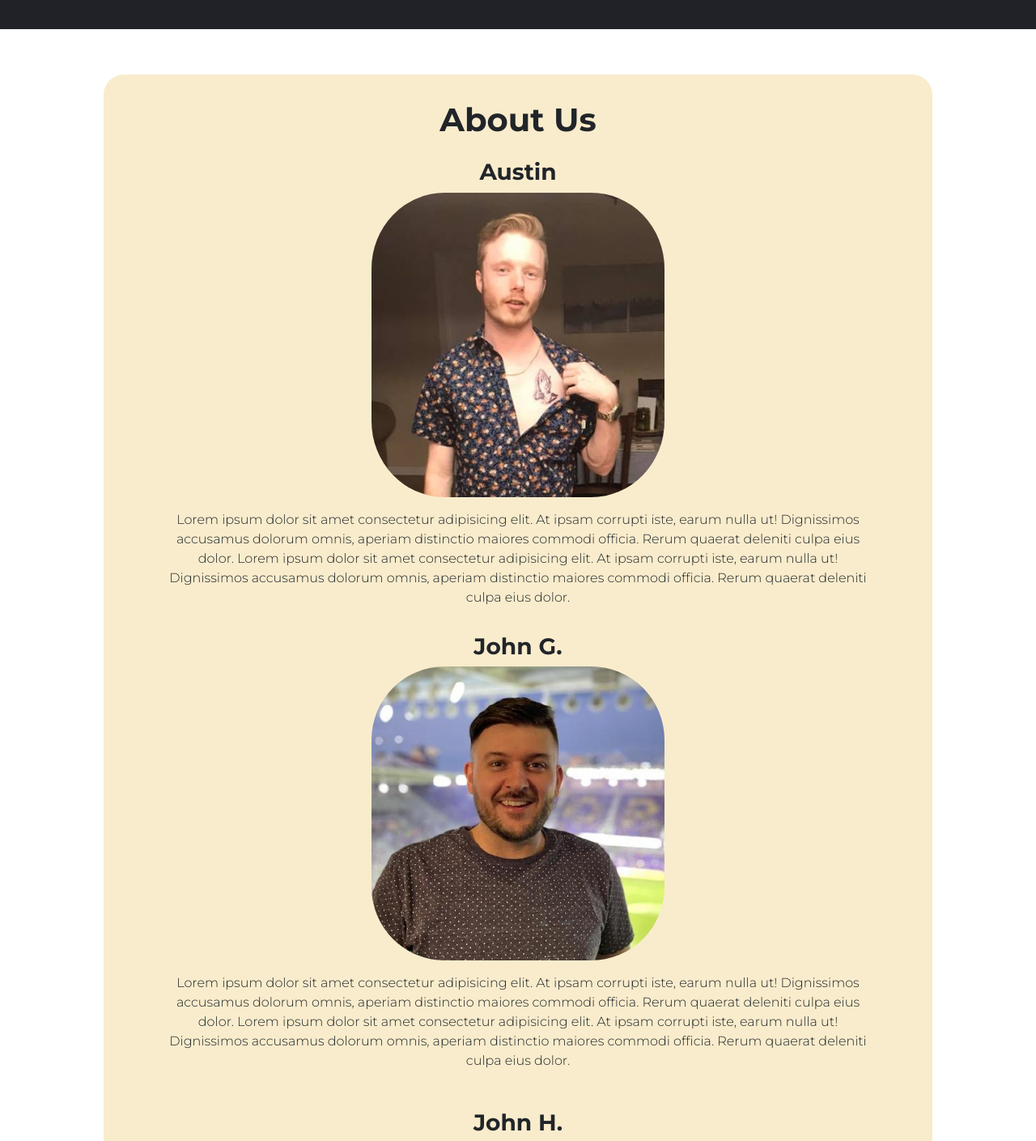
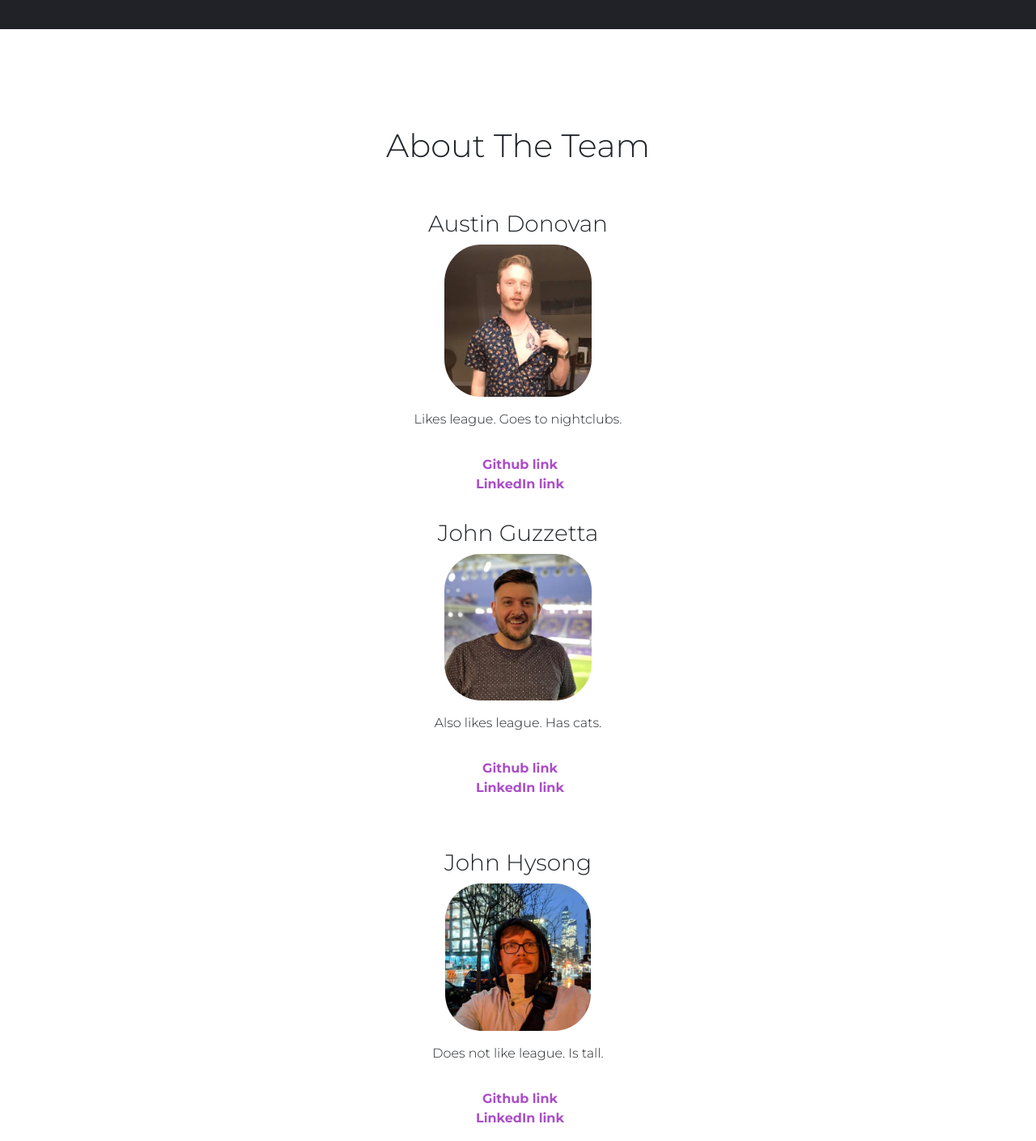
Before and after one commit to Guzzemetti/private-practice, a React (Create React App) app in the folder client/: page /about in a window 1280 px wide. Shown: the part 70-1479 px from the top of the page at 81% size. Built offline with nearby package versions, Linux system fonts and the light colour scheme.

Commit message:
about changes

```diff
--- a/client/src/components/About/About.js
+++ b/client/src/components/About/About.js
@@ -8,6 +8,7 @@ import Austin from '../../assets/about/austin.png';
 import JohnG from '../../assets/about/johnG.png';
 import JohnH from '../../assets/about/johnH.png';
 import Phillip from '../../assets/about/phillip.png';
+import { Link } from "react-router-dom";
 
 
 const About = () => {
@@ -16,31 +17,39 @@ const About = () => {
         <>
             <div className="top-level-div">
                 <div className="main-containerz">
-                    <h1 className="aboutNames">About Us</h1>
+                    <h1 className="aboutNames">About The Team</h1>
                     <div className="row">
                         <div className="col">
                             <div className="aboutMe">
                                 <div className="aboutText">
-                                    <h3 className="aboutNames">Austin</h3>
+                                    <h3 className="aboutNames">Austin Donovan</h3>
                                     <img src={Austin} className="aboutMe-img" alt="Austin" />
-                                    <p className="aboutDescriptions">Lorem ipsum dolor sit amet consectetur adipisicing elit. At ipsam corrupti iste, earum nulla ut! Dignissimos accusamus dolorum omnis, aperiam distinctio maiores commodi officia. Rerum quaerat deleniti culpa eius dolor. Lorem ipsum dolor sit amet consectetur adipisicing elit. At ipsam corrupti iste, earum nulla ut! Dignissimos accusamus dolorum omnis, aperiam distinctio maiores commodi officia. Rerum quaerat deleniti culpa eius dolor.</p>
+                                    <p className="aboutDescriptions">Likes league. Goes to nightclubs.</p>
+                                    <div className="about-linkz"><a href="https://github.com/AustinLD" target="_blank">Github link</a></div>
+                                    <div className="about-linkz"><a href="https://www.linkedin.com/in/austin-donovan-b39151102/" target="_blank">LinkedIn link</a></div>
                                     {/* ------------------------------------------ */}
-                                    <h3 className="aboutNames">John G.</h3>
+                                    <h3 className="aboutNames">John Guzzetta</h3>
                                     <img src={JohnG} className="aboutMe-img" alt="JohnG" />
-                                    <p className="aboutDescriptions">Lorem ipsum dolor sit amet consectetur adipisicing elit. At ipsam corrupti iste, earum nulla ut! Dignissimos accusamus dolorum omnis, aperiam distinctio maiores commodi officia. Rerum quaerat deleniti culpa eius dolor. Lorem ipsum dolor sit amet consectetur adipisicing elit. At ipsam corrupti iste, earum nulla ut! Dignissimos accusamus dolorum omnis, aperiam distinctio maiores commodi officia. Rerum quaerat deleniti culpa eius dolor.</p>
+                                    <p className="aboutDescriptions">Also likes league. Has cats.</p>
+                                    <div className="about-linkz"><a href="https://github.com/guzzemetti" target="_blank">Github link</a></div>
+                                    <div className="about-linkz"><a href="https://www.linkedin.com/in/johnguzzettaiv/" target="_blank">LinkedIn link</a></div>
                                 </div>
                             </div>
                         </div>
                         <div className="col">
                             <div className="aboutMe">
                                 <div className="aboutText">
-                                    <h3 className="aboutNames">John H.</h3>
+                                    <h3 className="aboutNames">John Hysong</h3>
                                     <img src={JohnH} className="aboutMe-img" alt="JohnH" />
-                                    <p className="aboutDescriptions">Lorem ipsum dolor sit amet consectetur adipisicing elit. At ipsam corrupti iste, earum nulla ut! Dignissimos accusamus dolorum omnis, aperiam distinctio maiores commodi officia. Rerum quaerat deleniti culpa eius dolor. Lorem ipsum dolor sit amet consectetur adipisicing elit. At ipsam corrupti iste, earum nulla ut! Dignissimos accusamus dolorum omnis, aperiam distinctio maiores commodi officia. Rerum quaerat deleniti culpa eius dolor.</p>
+                                    <p className="aboutDescriptions">Does not like league. Is tall.</p>
+                                    <div className="about-linkz"><a href="https://github.com/guzzemetti" target="_blank">Github link</a></div>
+                                    <div className="about-linkz"><a href="https://www.linkedin.com/in/johnguzzettaiv/" target="_blank">LinkedIn link</a></div>
                                     {/* ------------------------------------------ */}
-                                    <h3 className="aboutNames">Phillip</h3>
+                                    <h3 className="aboutNames">Phillip Pereira</h3>
                                     <img src={Phillip} className="aboutMe-img" alt="Phillip" />
-                                    <p className="aboutDescriptions">Lorem ipsum dolor sit amet consectetur adipisicing elit. At ipsam corrupti iste, earum nulla ut! Dignissimos accusamus dolorum omnis, aperiam distinctio maiores commodi officia. Rerum quaerat deleniti culpa eius dolor. Lorem ipsum dolor sit amet consectetur adipisicing elit. At ipsam corrupti iste, earum nulla ut! Dignissimos accusamus dolorum omnis, aperiam distinctio maiores commodi officia. Rerum quaerat deleniti culpa eius dolor.</p>
+                                    <p className="aboutDescriptions">Works out. Not sure if he likes league.</p>
+                                    <div className="about-linkz"><a href="https://github.com/guzzemetti" target="_blank">Github link</a></div>
+                                    <div className="about-linkz"><a href="https://www.linkedin.com/in/johnguzzettaiv/" target="_blank">LinkedIn link</a></div>
                                 </div>
                             </div>
                         </div>
--- a/client/src/components/About/aboutStyle.css
+++ b/client/src/components/About/aboutStyle.css
@@ -8,7 +8,7 @@
 }
 
 .main-containerz{
-    width: 80%;
+    width: 60%;
     /* border: 2px solid black; */
     border-radius: 25px;
     margin: 3.5rem;
@@ -16,12 +16,13 @@
     display: flex;
     flex-direction: column;
     align-items: center;
-    background-color: #f9eccc;
+    /* background-color: #f9eccc; */
 }
 
 .col{
     display: flex;
     justify-content: center;
+    align-items: center;
 }
 
 /* this is made redundant with .aboutText
@@ -34,6 +35,11 @@
     text-align: center;
 }
 
+.about-linkz a {
+    text-decoration: none;
+    font-weight: 700;
+    color: #ab4ec7;
+}
 /* !! Still need to make images responsive !! */
 .aboutMe-img {
     width: 60%;
@@ -41,7 +47,8 @@
 }
 
 .aboutNames {
-    font-weight: bold;
+    font-weight: 300;
+    padding-top: 2rem;
 }
 
 .aboutDescriptions {
```
Also changed, not shown: client/package.json (line endings or trailing spaces), client/src/assets/category/gaming.jpg, 1 other file (tests, documents, lock files or other folders).
